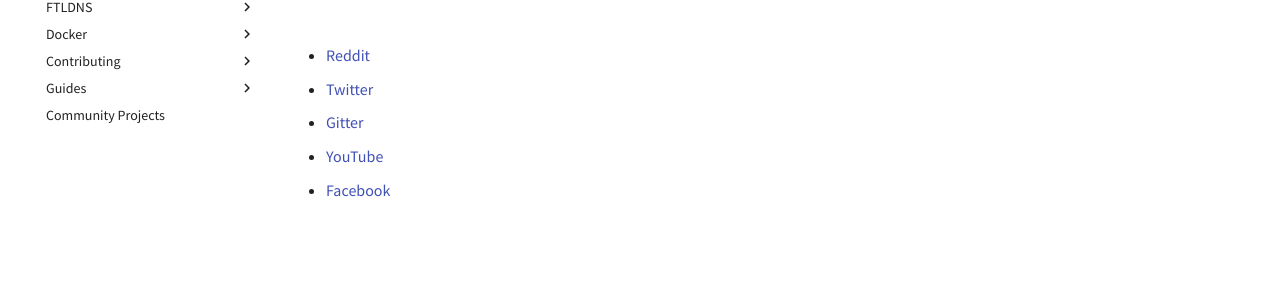
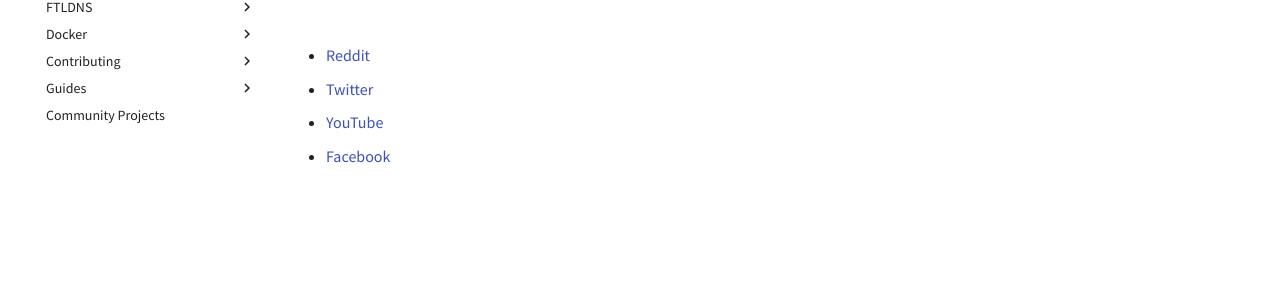
Before and after one commit to pi-hole/docs, an MkDocs documentation site: the page built from docs/main/contact.md, in a window 1280 px wide. Shown: the part 346-652 px from the top of the page. Built offline with MkDocs 1.6.1 and Material for MkDocs 9.7.7, drawn with Linux system fonts in a browser that asks for light colours; comment, search, counter and statistics services are not loaded.

Commit message:
contact.md: remove broken gitter link

```diff
--- a/docs/main/contact.md
+++ b/docs/main/contact.md
@@ -13,6 +13,5 @@
 
 - [Reddit](https://www.reddit.com/r/pihole/)
 - [Twitter](https://twitter.com/The_Pi_Hole)
-- [Gitter](https://gitter.im/pi-hole/pi-hole)
 - [YouTube](https://www.youtube.com/channel/UCT5kq9w0wSjogzJb81C9U0w)
 - [Facebook](https://www.facebook.com/ThePiHole/)
```
